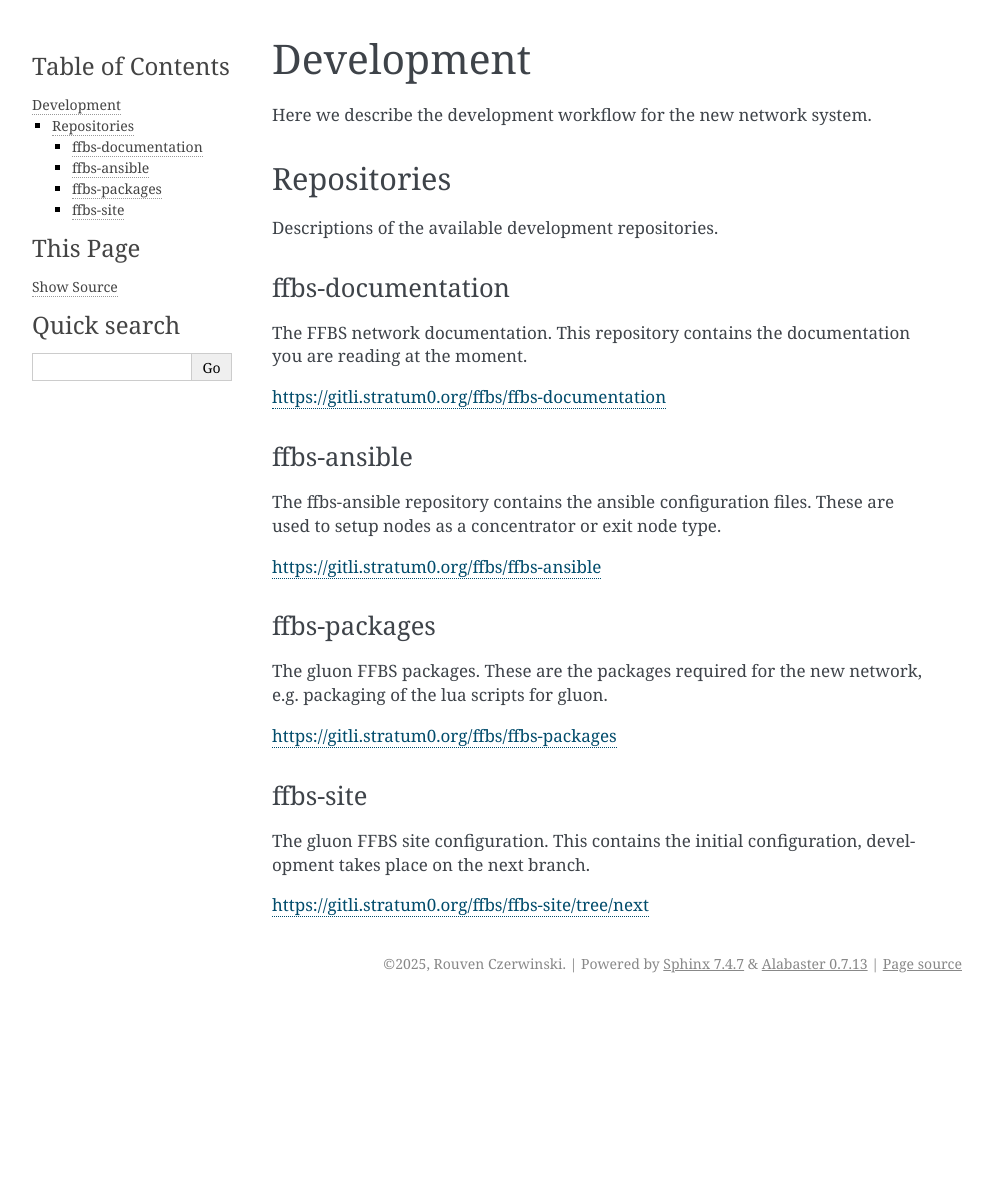
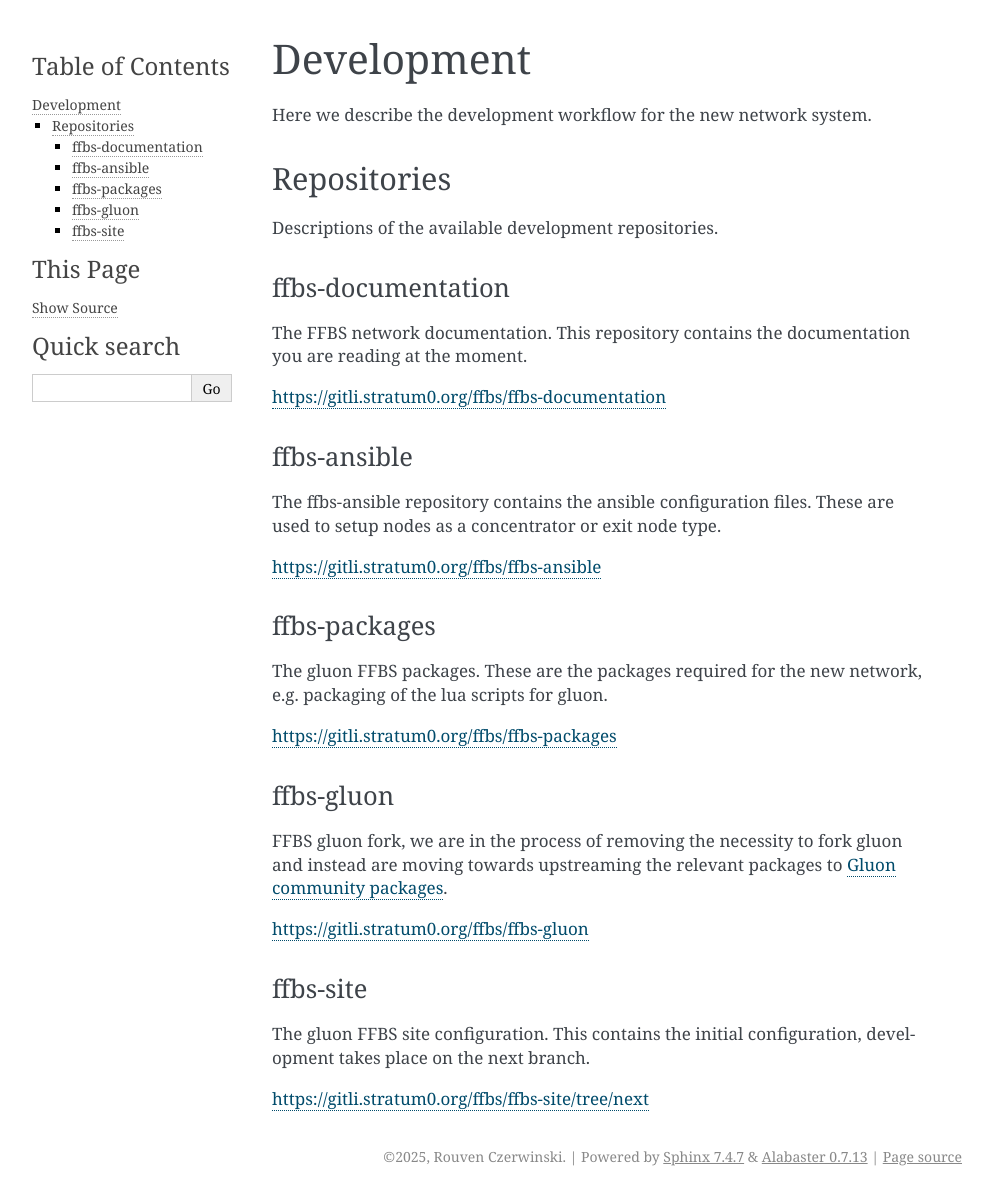
Before and after one commit to ffbs/documentation, a Sphinx documentation site: the page built from source/development.rst, in a window 1280 px wide. Shown: the whole page, without its empty margins (148-1141 px from the left). Built offline with Sphinx 7.4.7, drawn with Linux system fonts in a browser that asks for light colours; before the commit the page ends 1003 px from its top, so only the background shows below that.

Commit message:
development: add ffbs-gluon fork
Also mention the current upstreaming efforts into gluon community
packages.

```diff
--- a/source/development.rst
+++ b/source/development.rst
@@ -28,6 +28,14 @@ e.g. packaging of the lua scripts for gluon.
 
 `https://gitli.stratum0.org/ffbs/ffbs-packages <https://gitli.stratum0.org/ffbs/ffbs-packages>`_
 
+ffbs-gluon
+-------------
+FFBS gluon fork, we are in the process of removing the necessity to fork gluon
+and instead are moving towards upstreaming the relevant packages to `Gluon
+community packages <https://github.com/freifunk-gluon/community-packages>`_.
+
+`https://gitli.stratum0.org/ffbs/ffbs-gluon <https://gitli.stratum0.org/ffbs/ffbs-gluon>`_
+
 ffbs-site
 ---------
 The gluon FFBS site configuration. This contains the initial configuration,
```
